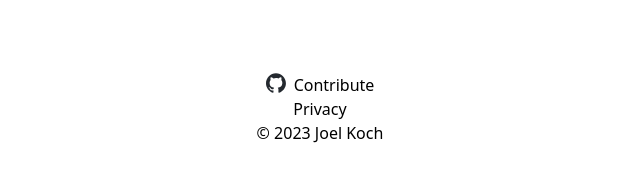
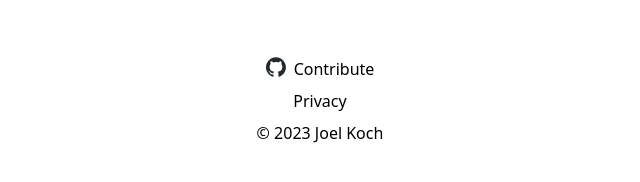
Before and after one commit to joelpaulkoch/schildpad-website, an Eleventy site: page src/index.html in a window 1280 px wide. Shown: the part 615-797 px from the top of the page, without its empty margins (320-960 px from the left). Built offline with nearby package versions, Linux system fonts and the light colour scheme; Eleventy itself is replaced by a stand-in of ours; files that its build step writes are made by us from their sources.

Commit message:
add gap between links at the bottom

```diff
--- a/src/_includes/partials/footer.html
+++ b/src/_includes/partials/footer.html
@@ -1,5 +1,5 @@
 <footer class="py-10">
-  <div class="flex flex-col text-center">
+  <div class="flex flex-col gap-2 text-center">
     <a href="https://github.com/joelpaulkoch/schildpad">
       <div class="flex flex-row justify-center">
         {% include 'partials/github_mark.html' %}
```
